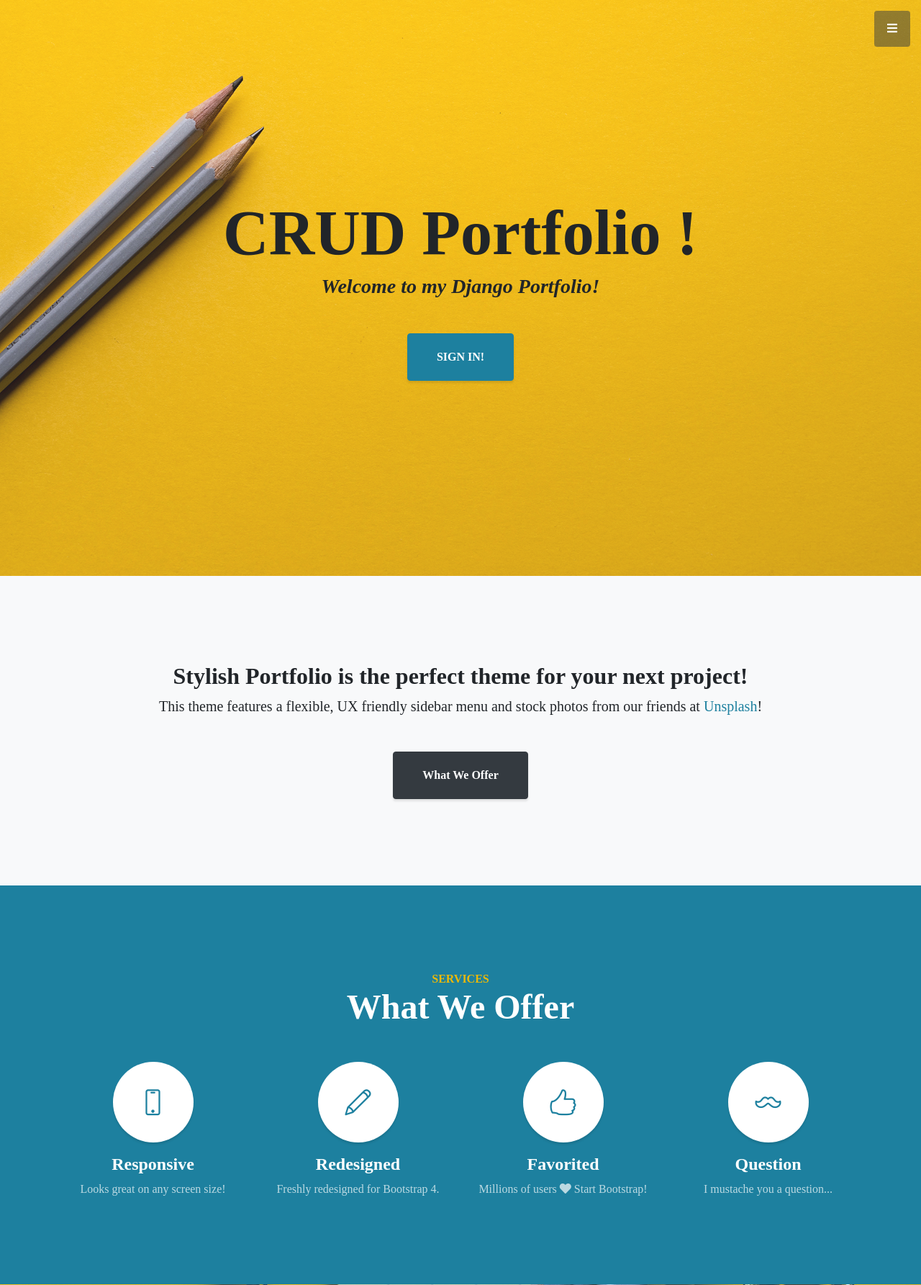
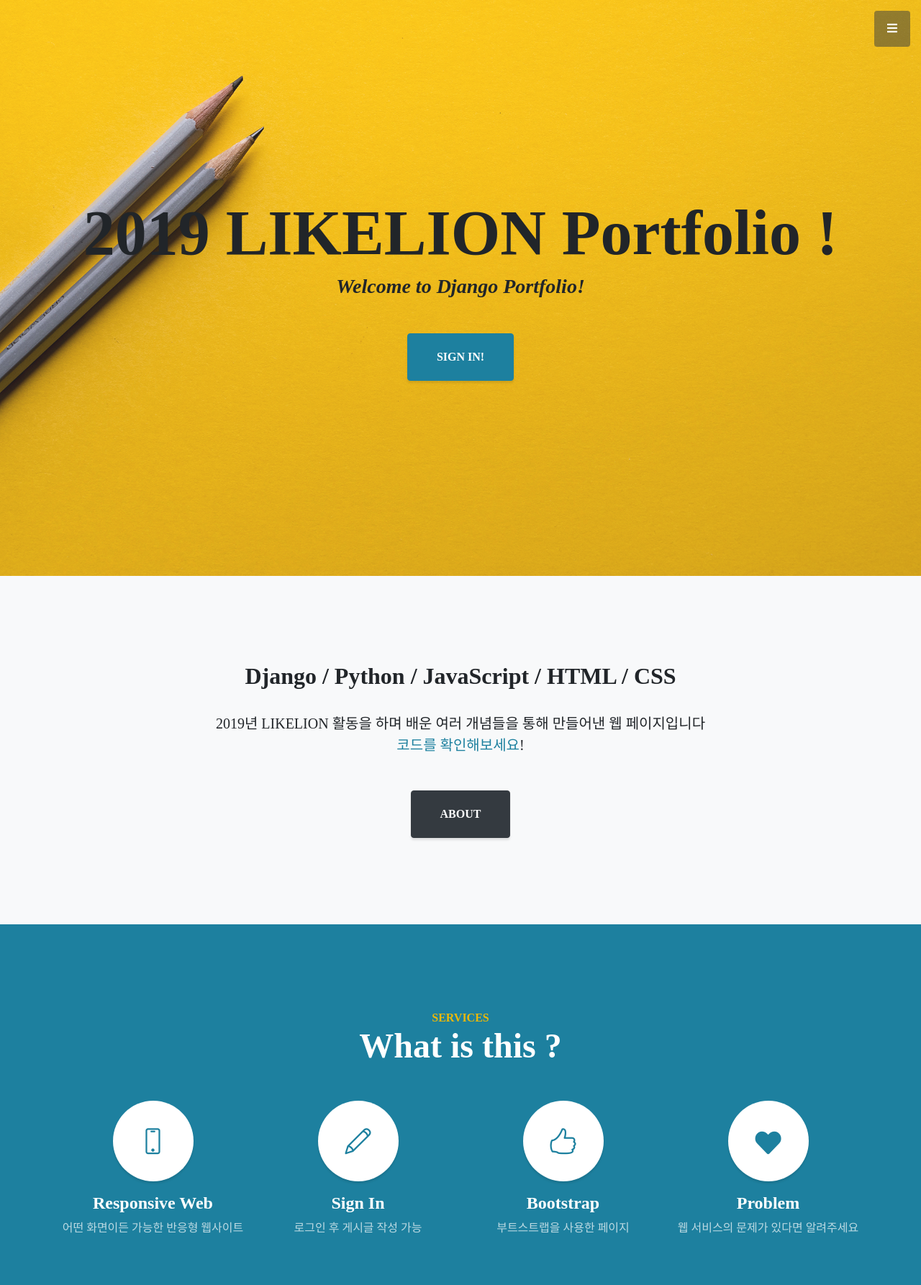
Before and after one commit to KangSuzy/CRUD, a Django app: page /crudApp/show/ in a window 1280 px wide. Shown: the top 1785 px of the page at 72% size. Run offline with Django 3.2, Linux system fonts and the light colour scheme; data that the repository does not hold is empty; some libraries are stand-ins or nearby versions; some web fonts are replaced.

Commit message:
modified templates design

```diff
--- a/crudApp/templates/base.html
+++ b/crudApp/templates/base.html
@@ -9,7 +9,7 @@
   <meta name="description" content="">
   <meta name="author" content="">
 
-  <title>crud project</title>
+  <title>CRUD Project</title>
   <!-- Bootstrap Core CSS -->
   <link href="{% static "vendor/bootstrap/css/bootstrap.min.css" %}" rel="stylesheet">
 
@@ -45,7 +45,7 @@
   <nav id="sidebar-wrapper">
     <ul class="sidebar-nav">
       <li class="sidebar-brand">
-        <a class="js-scroll-trigger" href="#page-top">Start Bootstrap</a>
+        <a class="js-scroll-trigger" href="#page-top">CRUD Project</a>
       </li>
       <li class="sidebar-nav-item">
         <a class="js-scroll-trigger" href="#page-top">Home</a>
@@ -57,9 +57,6 @@
         <a class="js-scroll-trigger" href="#services">Services</a>
       </li>
       <li class="sidebar-nav-item">
-        <a class="js-scroll-trigger" href="#portfolio">Portfolio</a>
-      </li>
-      <li class="sidebar-nav-item">
         <a class="js-scroll-trigger" href="#contact">Contact</a>
       </li>
     </ul>
@@ -68,9 +65,9 @@
   <!-- Header -->
   <header class="masthead d-flex">
     <div class="container text-center my-auto">
-      <h1 class="mb-1">CRUD Portfolio !</h1>
+      <h1 class="mb-1">2019 LIKELION Portfolio !</h1>
       <h3 class="mb-5">
-        <em>Welcome to my Django Portfolio!</em>
+        <em>Welcome to Django Portfolio!</em>
       </h3>
       <a class="btn btn-primary btn-xl js-scroll-trigger" href="#about">SIGN IN!</a>
     </div>
@@ -82,10 +79,10 @@
     <div class="container text-center">
       <div class="row">
         <div class="col-lg-10 mx-auto">
-          <h2>Stylish Portfolio is the perfect theme for your next project!</h2>
-          <p class="lead mb-5">This theme features a flexible, UX friendly sidebar menu and stock photos from our friends at
-            <a href="https://unsplash.com/">Unsplash</a>!</p>
-          <a class="btn btn-dark btn-xl js-scroll-trigger" href="#services">What We Offer</a>
+          <h2>Django / Python / JavaScript / HTML / CSS </h2><br>
+          <p class="lead mb-5">2019년 LIKELION 활동을 하며 배운 여러 개념들을 통해 만들어낸 웹 페이지입니다<br>
+            <a href="https://github.com/KangSuzy/CRUD.git">코드를 확인해보세요</a>!</p>
+          <a class="btn btn-dark btn-xl js-scroll-trigger" href="https://github.com/KangSuzy/CRUD.git">ABOUT</a>
         </div>
       </div>
     </div>
@@ -96,7 +93,7 @@
     <div class="container">
       <div class="content-section-heading">
         <h3 class="text-secondary mb-0">Services</h3>
-        <h2 class="mb-5">What We Offer</h2>
+        <h2 class="mb-5">What is this ? </h2>
       </div>
       <div class="row">
         <div class="col-lg-3 col-md-6 mb-5 mb-lg-0">
@@ -104,125 +101,40 @@
             <i class="icon-screen-smartphone"></i>
           </span>
           <h4>
-            <strong>Responsive</strong>
+            <strong>Responsive Web</strong>
           </h4>
-          <p class="text-faded mb-0">Looks great on any screen size!</p>
+          <p class="text-faded mb-0">어떤 화면이든 가능한 반응형 웹사이트 </p>
         </div>
         <div class="col-lg-3 col-md-6 mb-5 mb-lg-0">
           <span class="service-icon rounded-circle mx-auto mb-3">
             <i class="icon-pencil"></i>
           </span>
           <h4>
-            <strong>Redesigned</strong>
+            <strong>Sign In</strong>
           </h4>
-          <p class="text-faded mb-0">Freshly redesigned for Bootstrap 4.</p>
+          <p class="text-faded mb-0">로그인 후 게시글 작성 가능</p>
         </div>
         <div class="col-lg-3 col-md-6 mb-5 mb-md-0">
           <span class="service-icon rounded-circle mx-auto mb-3">
             <i class="icon-like"></i>
           </span>
           <h4>
-            <strong>Favorited</strong>
+            <strong>Bootstrap</strong>
           </h4>
-          <p class="text-faded mb-0">Millions of users
-            <i class="fas fa-heart"></i>
-            Start Bootstrap!</p>
+          <p class="text-faded mb-0">부트스트랩을 사용한 페이지
+            </p>
         </div>
         <div class="col-lg-3 col-md-6">
           <span class="service-icon rounded-circle mx-auto mb-3">
-            <i class="icon-mustache"></i>
+            <i class="fas fa-heart"></i>
           </span>
           <h4>
-            <strong>Question</strong>
+            <strong>Problem</strong>
           </h4>
-          <p class="text-faded mb-0">I mustache you a question...</p>
+          <p class="text-faded mb-0">웹 서비스의 문제가 있다면 알려주세요</p>
         </div>
       </div>
     </div>
-  </section>
-
-  <!-- Callout -->
-  <section class="callout">
-    <div class="container text-center">
-      <h2 class="mx-auto mb-5">Welcome to
-        <em>your</em>
-        next website!</h2>
-      <a class="btn btn-primary btn-xl" href="https://startbootstrap.com/template-overviews/stylish-portfolio/">Download Now!</a>
-    </div>
-  </section>
-
-  <!-- Portfolio -->
-  <section class="content-section" id="portfolio">
-    <div class="container">
-      <div class="content-section-heading text-center">
-        <h3 class="text-secondary mb-0">Portfolio</h3>
-        <h2 class="mb-5">Recent Projects</h2>
-      </div>
-      <div class="row no-gutters">
-        <div class="col-lg-6">
-          <a class="portfolio-item" href="#">
-            <span class="caption">
-              <span class="caption-content">
-                <h2>Stationary</h2>
-                <p class="mb-0">A yellow pencil with envelopes on a clean, blue backdrop!</p>
-              </span>
-            </span>
-            <img class="img-fluid" src="img/portfolio-1.jpg" alt="">
-          </a>
-        </div>
-        <div class="col-lg-6">
-          <a class="portfolio-item" href="#">
-            <span class="caption">
-              <span class="caption-content">
-                <h2>Ice Cream</h2>
-                <p class="mb-0">A dark blue background with a colored pencil, a clip, and a tiny ice cream cone!</p>
-              </span>
-            </span>
-            <img class="img-fluid" src="img/portfolio-2.jpg" alt="">
-          </a>
-        </div>
-        <div class="col-lg-6">
-          <a class="portfolio-item" href="#">
-            <span class="caption">
-              <span class="caption-content">
-                <h2>Strawberries</h2>
-                <p class="mb-0">Strawberries are such a tasty snack, especially with a little sugar on top!</p>
-              </span>
-            </span>
-            <img class="img-fluid" src="img/portfolio-3.jpg" alt="">
-          </a>
-        </div>
-        <div class="col-lg-6">
-          <a class="portfolio-item" href="#">
-            <span class="caption">
-              <span class="caption-content">
-                <h2>Workspace</h2>
-                <p class="mb-0">A yellow workspace with some scissors, pencils, and other objects.</p>
-              </span>
-            </span>
-            <img class="img-fluid" src="img/portfolio-4.jpg" alt="">
-          </a>
-        </div>
-      </div>
-    </div>
-  </section>
-
-  <!-- Call to Action -->
-  <section class="content-section bg-primary text-white">
-    <div class="container text-center">
-      <h2 class="mb-4">The buttons below are impossible to resist...</h2>
-      <a href="#" class="btn btn-xl btn-light mr-4">Click Me!</a>
-      <a href="#" class="btn btn-xl btn-dark">Look at Me!</a>
-    </div>
-  </section>
-
-  <!-- Map -->
-  <section id="contact" class="map">
-    <iframe width="100%" height="100%" frameborder="0" scrolling="no" marginheight="0" marginwidth="0" src="https://maps.google.com/maps?f=q&amp;source=s_q&amp;hl=en&amp;geocode=&amp;q=Twitter,+Inc.,+Market+Street,+San+Francisco,+CA&amp;aq=0&amp;oq=twitter&amp;sll=28.659344,-81.187888&amp;sspn=0.128789,0.264187&amp;ie=UTF8&amp;hq=Twitter,+Inc.,+Market+Street,+San+Francisco,+CA&amp;t=m&amp;z=15&amp;iwloc=A&amp;output=embed"></iframe>
-    <br />
-    <small>
-      <a href="https://maps.google.com/maps?f=q&amp;source=embed&amp;hl=en&amp;geocode=&amp;q=Twitter,+Inc.,+Market+Street,+San+Francisco,+CA&amp;aq=0&amp;oq=twitter&amp;sll=28.659344,-81.187888&amp;sspn=0.128789,0.264187&amp;ie=UTF8&amp;hq=Twitter,+Inc.,+Market+Street,+San+Francisco,+CA&amp;t=m&amp;z=15&amp;iwloc=A"></a>
-    </small>
   </section>
 
   <!-- Footer -->
@@ -230,22 +142,12 @@
     <div class="container">
       <ul class="list-inline mb-5">
         <li class="list-inline-item">
-          <a class="social-link rounded-circle text-white mr-3" href="#">
-            <i class="icon-social-facebook"></i>
-          </a>
-        </li>
-        <li class="list-inline-item">
-          <a class="social-link rounded-circle text-white mr-3" href="#">
-            <i class="icon-social-twitter"></i>
-          </a>
-        </li>
-        <li class="list-inline-item">
           <a class="social-link rounded-circle text-white" href="#">
             <i class="icon-social-github"></i>
           </a>
         </li>
       </ul>
-      <p class="text-muted small mb-0">Copyright &copy; Your Website 2019</p>
+      <p class="text-muted small mb-0">Copyright &copy; KangSuzy.All rights reserved  2019</p>
     </div>
   </footer>
 
@@ -267,8 +169,3 @@
 </body>
 
 </html>
-<!--
-{% block content %}
-
-{% endblock %}
--->
```
